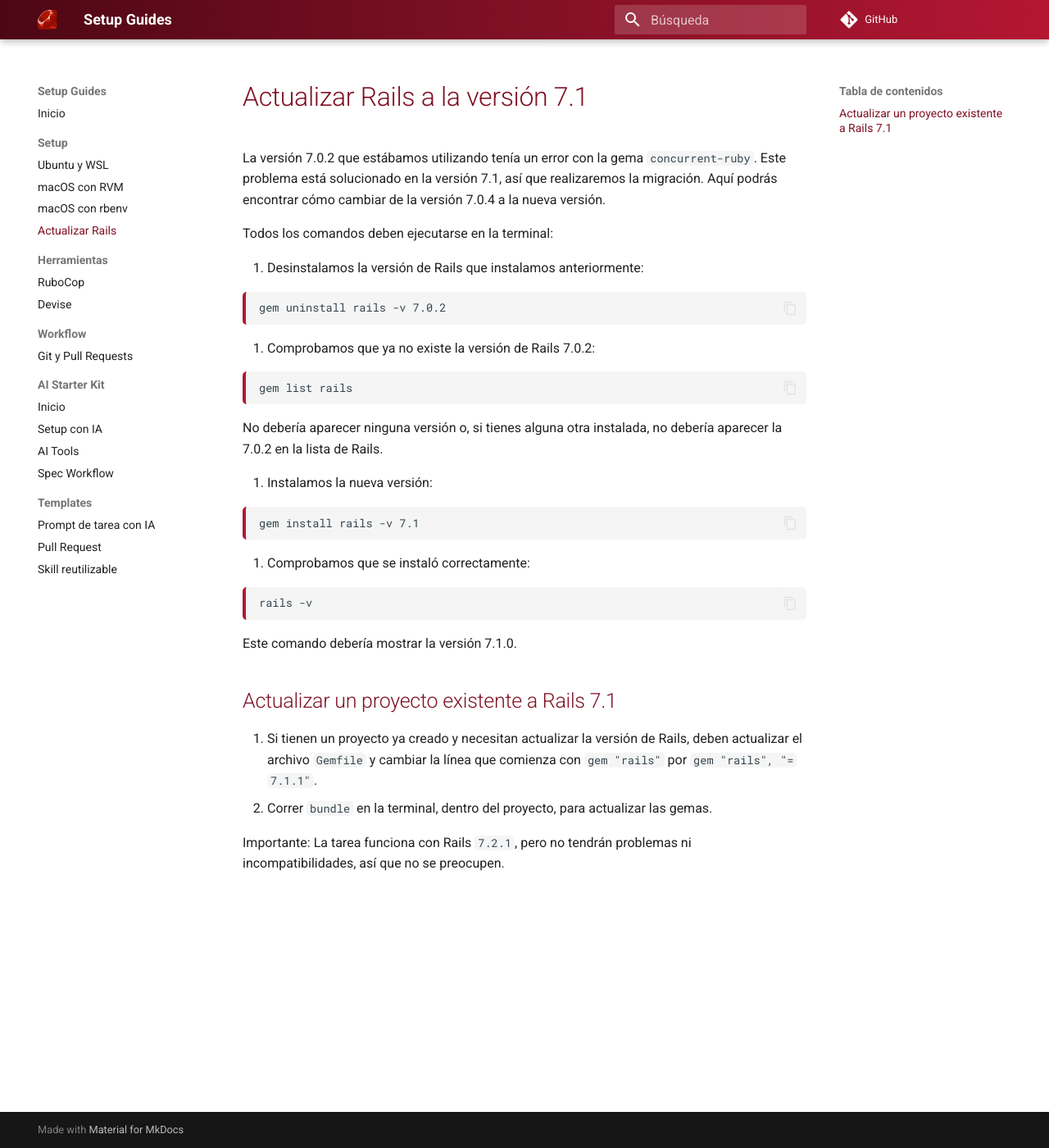
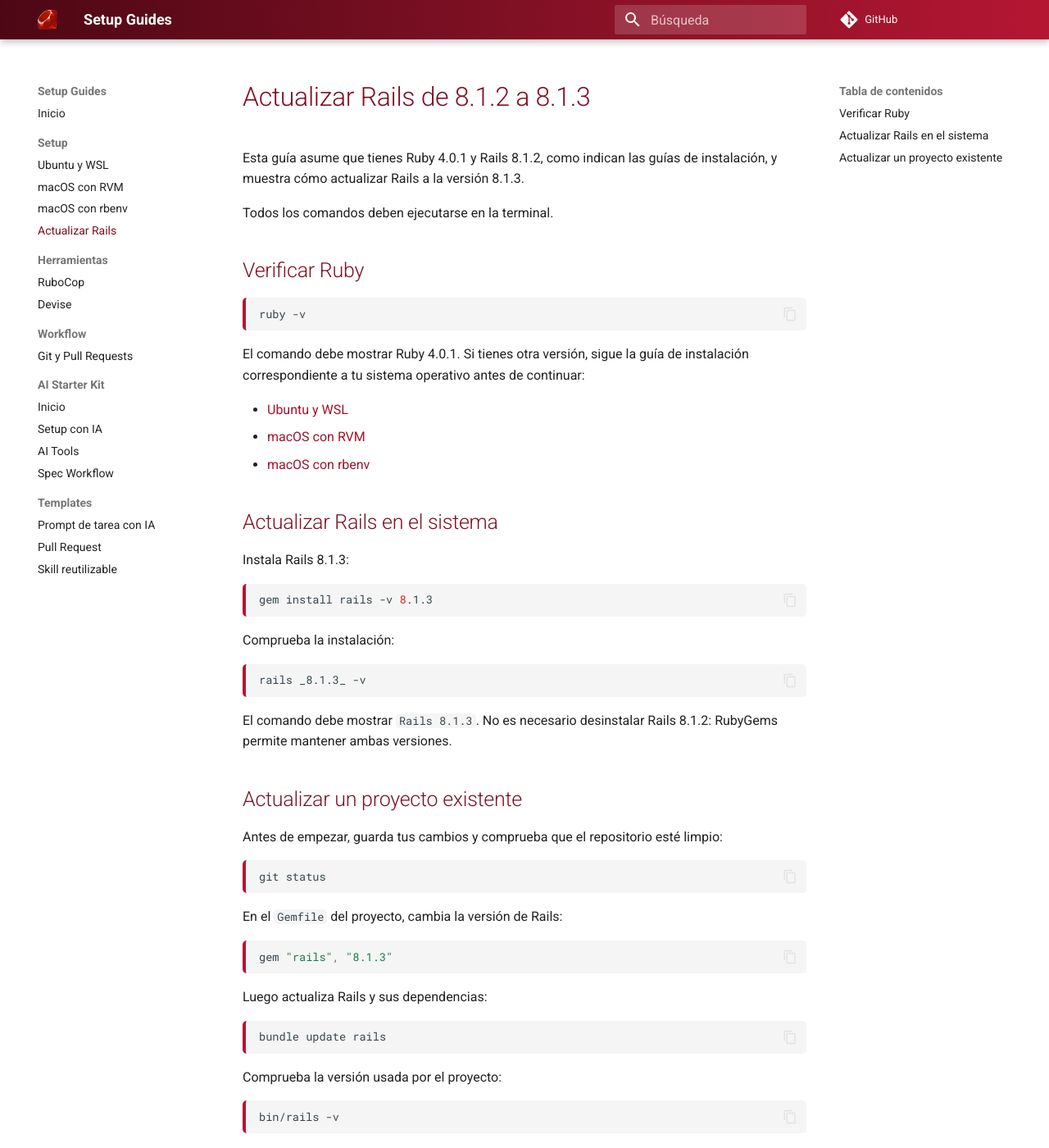
Before and after one commit to IIC2143/Setup-Guides, an MkDocs documentation site: the page built from docs/guides/setup/actualizar-rails.md, in a window 1280 px wide and 1400 px high. Shown: the whole window at 82% size. Built offline with MkDocs 1.6.1 and Material for MkDocs 9.7.7, drawn with Linux system fonts in a browser that asks for light colours; comment, search, counter and statistics services are not loaded; some of the changed text lies outside the part shown.

Commit message:
docs: actualiza versiones de Ruby y Rails

````diff
--- a/docs/guides/setup/actualizar-rails.md
+++ b/docs/guides/setup/actualizar-rails.md
@@ -1,39 +1,61 @@
-# Actualizar Rails a la versión 7.1
+# Actualizar Rails de 8.1.2 a 8.1.3
 
-La versión 7.0.2 que estábamos utilizando tenía un error con la gema `concurrent-ruby`. Este problema está solucionado en la versión 7.1, así que realizaremos la migración. Aquí podrás encontrar cómo cambiar de la versión 7.0.4 a la nueva versión.
+Esta guía asume que tienes Ruby 4.0.1 y Rails 8.1.2, como indican las guías de instalación, y muestra cómo actualizar Rails a la versión 8.1.3.
 
-Todos los comandos deben ejecutarse en la terminal:
+Todos los comandos deben ejecutarse en la terminal.
 
-1. Desinstalamos la versión de Rails que instalamos anteriormente:
+## Verificar Ruby
 
-```
-gem uninstall rails -v 7.0.2
+```bash
+ruby -v
 ```
 
-2. Comprobamos que ya no existe la versión de Rails 7.0.2:
+El comando debe mostrar Ruby 4.0.1. Si tienes otra versión, sigue la guía de instalación correspondiente a tu sistema operativo antes de continuar:
 
-```
-gem list rails
-```
-No debería aparecer ninguna versión o, si tienes alguna otra instalada, no debería aparecer la 7.0.2 en la lista de Rails.
+- [Ubuntu y WSL](ubuntu.md)
+- [macOS con RVM](macos-rvm.md)
+- [macOS con rbenv](macos-rbenv.md)
 
-3. Instalamos la nueva versión:
+## Actualizar Rails en el sistema
 
-```
-gem install rails -v 7.1
+Instala Rails 8.1.3:
+
+```bash
+gem install rails -v 8.1.3
 ```
 
-4. Comprobamos que se instaló correctamente:
+Comprueba la instalación:
 
-```
-rails -v
+```bash
+rails _8.1.3_ -v
 ```
 
-Este comando debería mostrar la versión 7.1.0.
+El comando debe mostrar `Rails 8.1.3`. No es necesario desinstalar Rails 8.1.2: RubyGems permite mantener ambas versiones.
 
-## Actualizar un proyecto existente a Rails 7.1
+## Actualizar un proyecto existente
 
-1. Si tienen un proyecto ya creado y necesitan actualizar la versión de Rails, deben actualizar el archivo `Gemfile` y cambiar la línea que comienza con `gem "rails"` por `gem "rails", "= 7.1.1"`.
-2. Correr `bundle` en la terminal, dentro del proyecto, para actualizar las gemas.
+Antes de empezar, guarda tus cambios y comprueba que el repositorio esté limpio:
 
-Importante: La tarea funciona con Rails `7.2.1`, pero no tendrán problemas ni incompatibilidades, así que no se preocupen.
+```bash
+git status
+```
+
+En el `Gemfile` del proyecto, cambia la versión de Rails:
+
+```ruby
+gem "rails", "8.1.3"
+```
+
+Luego actualiza Rails y sus dependencias:
+
+```bash
+bundle update rails
+```
+
+Comprueba la versión usada por el proyecto:
+
+```bash
+bin/rails -v
+```
+
+El comando debe mostrar `Rails 8.1.3`. Finalmente, ejecuta los tests del proyecto y revisa el cambio en `Gemfile.lock` antes de continuar trabajando.
````
Also changed, not shown: docs/guides/setup/macos-rbenv.md (+4 -4 lines), docs/guides/setup/macos-rvm.md (+2 -2 lines), docs/guides/setup/ubuntu.md (+2 -2 lines).
